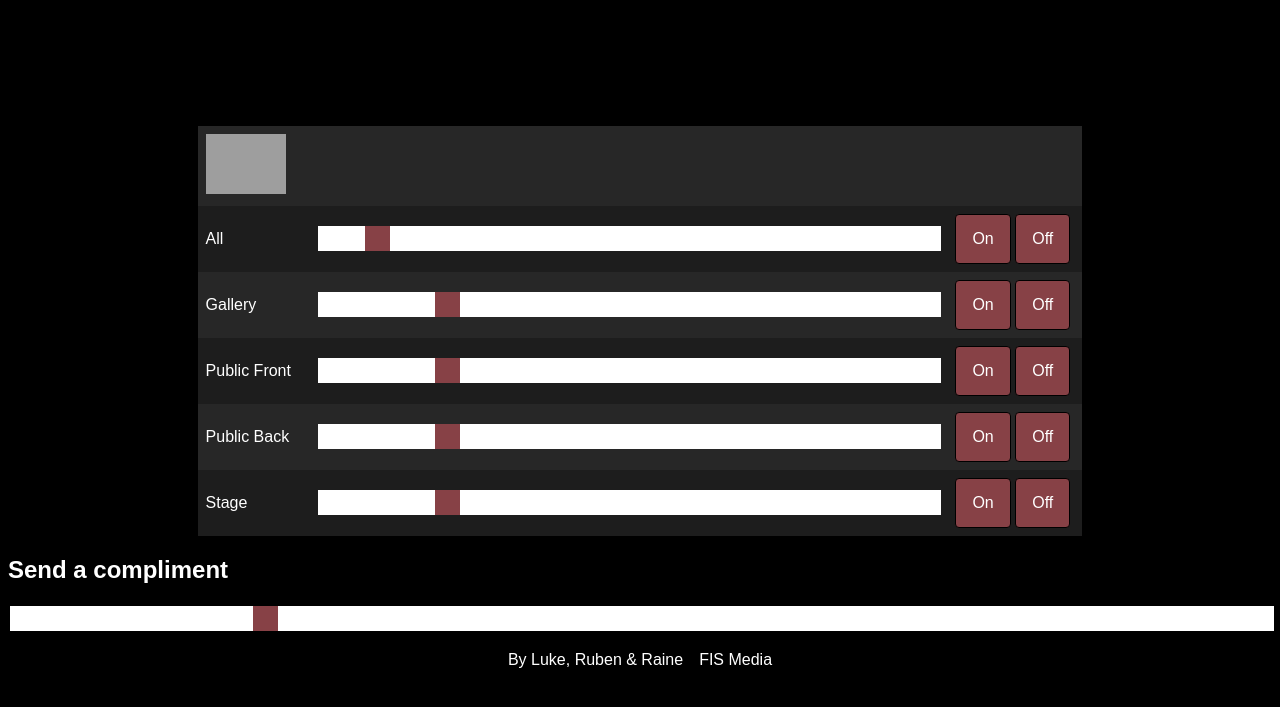
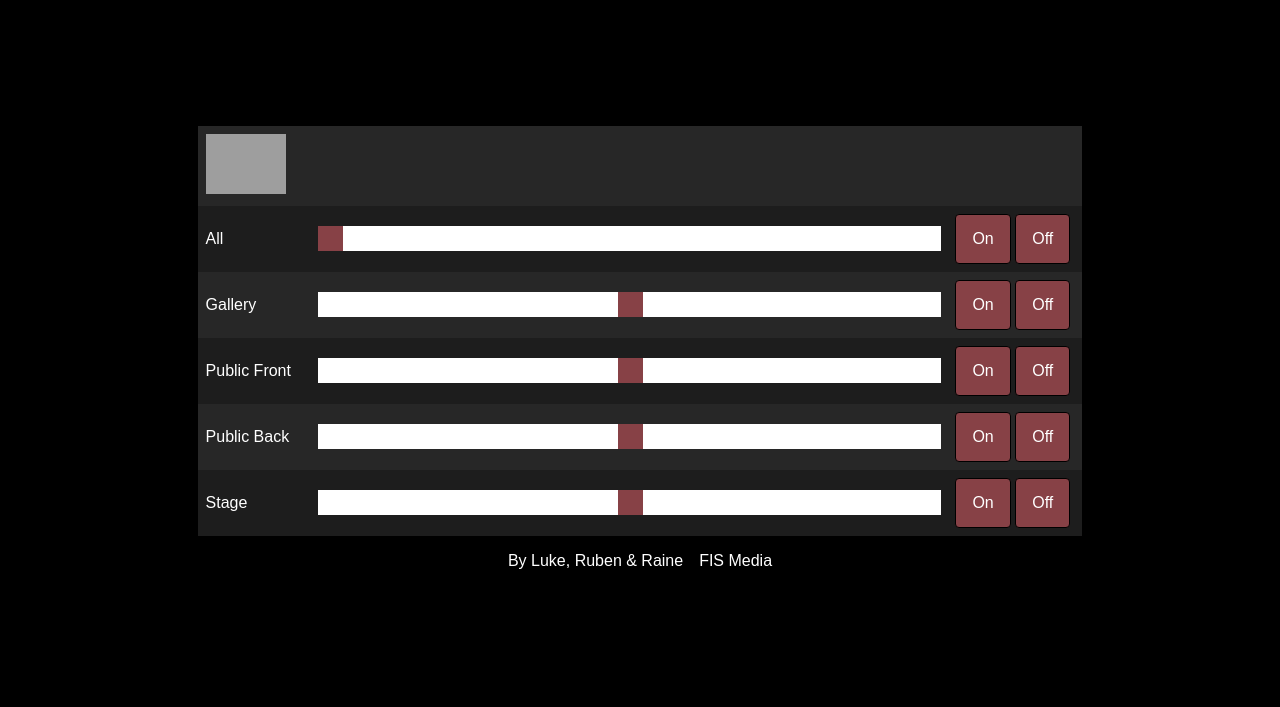
Before and after one commit to luke-da-nuke/FIS-Auditorium-Python, a Flask app: page / in a window 1280 px wide. Shown: the top 707 px of the page. Run offline with Flask 2, Linux system fonts and the light colour scheme; grey boxes are pictures that could not be loaded.

Commit message:
all sliders print in python

```diff
--- a/app.py
+++ b/app.py
@@ -1,41 +1,20 @@
 from flask import Flask, render_template, request,  url_for, redirect
-app = Flask(__name__)
-app.secret_key = "ssssh don't tell anyone"
-
-brights = {
+app = Flask(__name__)                                               #creates the flask webapp
+app.secret_key = "some highway in america or smth"                  #for secure transfer
+brights = {                                                         #dictionary that stores brightness value of each light section from 0-255
     "GallaryRng" : None,
-    "front" : None,
-    "back" : None,
-    "stage" : None
+    "PublicFRng" : None,
+    "PublicBRng" : None,
+    "StageRng" : None
 }
 c=20
-print ("test"+str(c))
-@app.route("/", methods=['GET', 'POST'])
+@app.route("/")                                                      #creates main page at ./ and names it home
 def home():
-    if request.method == 'POST':
-        if request.form.get('action1') == 'VALUE1':
-            print("yayaya")
-        print("Moving Forward...")
-        test = request.form.get('GallaryRnga')
-        print (test)
-    elif request.method == 'GET':
-        return render_template('index.html',c=c)
-    return render_template('index.html',c=c)
-@app.route('/slider_update', methods=['POST', 'GET'])
-def slider():
-    received_data = request.data
-    print("test")
-    print(received_data)
-    return received_data
-
-@app.route("/add-compliment", methods=["POST"])
+    return render_template('index.html',v=brights)
+@app.route("/slider_update", methods=["POST"])                       #API to update dictionary when sliders are changed
 def add_compliment():
-    brights["GallaryRng"] = request.values.get('GallaryRng')
-    print("value:  "+ brights["GallaryRng"])
+    for x in brights:
+        brights[x] = request.values.get(x)
+        debugtxt = "the value of {} is {}"
+        print(debugtxt.format(x,brights[x]))
     return redirect(url_for('home'))
-#do something
-# @app.route("/test", methods=["POST","GET"])
-# def test():
-#     AllRng = request.form["AllRng"]
-#     print (AllRng)
-#     return AllRng
--- a/static/main.js
+++ b/static/main.js
@@ -2,7 +2,7 @@ var allids = ["AllRng", "GallaryRng", "PublicFRng", "PublicBRng", "StageRng"] //
 var allBtnOnID = ["AllRngBtnOn", "GallaryRngBtnOn", "PublicFRngBtnOn", "PublicBRngBtnOn", "StageRngBtnOn"]
 var allBtnOffID = ["AllRngBtnOff", "GallaryRngBtnOff", "PublicFRngBtnOff", "PublicBRngBtnOff", "StageRngBtnOff"]
   function submit(){
-    document.getElementById("compliment-form").submit();
+    document.getElementById("slider-form").submit();
   };
 
   function RangeFunc(id, btnID, OppositebtnID, state) { //func for changing slider value when pressing btn| state = on/off
@@ -17,6 +17,7 @@ var allBtnOffID = ["AllRngBtnOff", "GallaryRngBtnOff", "PublicFRngBtnOff", "Publ
       document.getElementById(OppositebtnID).style.boxShadow = "none";
       slider.value = "0"
     }
+    submit();
   }
 
   function RangeFuncAll(state) { //func for changing all slider values when using 'all' btns
@@ -36,17 +37,16 @@ var allBtnOffID = ["AllRngBtnOff", "GallaryRngBtnOff", "PublicFRngBtnOff", "Publ
         document.getElementById(allids[i]).value = 0;
         i++;
       }
+      submit();
   }
 
   function RangesyncAll(){ //Syncs all sliders to 'all' slider
     AllSlider = document.getElementById("AllRng")
     i = 0
-    // http.open('POST', 'http://127.0.0.1:5000/slider_update')
-    // http.send(AllSlider.value)
-    // console.log(AllSlider.value)
     while (allids.length > i){
       x = document.getElementById(allids[i])
       x.value = AllSlider.value
       i++
     }
+    submit();
   }
--- a/templates/index.html
+++ b/templates/index.html
@@ -10,6 +10,7 @@
   <script src="{{url_for('static', filename = 'main.js')}}"></script>
 
 <html>
+<form method="post" action="/slider_update" class="main-form" id="slider-form">
   <table>
     <colgroup>
       <col span="1" style="width: 110px">
@@ -21,38 +22,38 @@
     </tr>
       <tr>
         <td>All</td>
-      <td><input type="range" min="0" max="255" value="{{c}}" name="AllRng" class="slider" id="AllRng"  oninput="RangesyncAll()" onchange="ButtonOnAnimation('AllRng')"></td>
+        <td><input type="range" min="0" max="255" value="0" name="AllRng" class="slider" id="AllRng"  oninput="RangesyncAll()" onchange="ButtonOnAnimation('AllRng')"></td>
         <td><button type="button" id="AllRngBtnOn" onclick="RangeFuncAll('on')">On</button>&nbsp<button type="button" id="AllRngBtnOff" onclick="RangeFuncAll('off')" >Off</button></td>
       </tr>
       <tr>
         <td>Gallery</td>
-      <td><input type="range" min="0" max="255" value="50" name="GallaryRng" class="slider" id="GallaryRng"></td>
+        <td><input type="range" min="0" max="255" value="{{v['GallaryRng']}}" name="GallaryRng" class="slider" id="GallaryRng" onchange="submit()"></td>
         <td><button type="button" id="GallaryRngBtnOn" onclick="RangeFunc('GallaryRng', 'GallaryRngBtnOn', 'GallaryRngBtnOff', 'on')" >On</button>&nbsp<button type="button" id="GallaryRngBtnOff" onclick="RangeFunc('GallaryRng', 'GallaryRngBtnOff', 'GallaryRngBtnOn', 'off')" >Off</button></td>
       </tr>
       <tr>
         <td>Public Front</td>
-      <td><input type="range" min="0" max="255" value="50" name="name_of_slider" class="slider" id="PublicFRng"></td>
+        <td><input type="range" min="0" max="255" value="{{v['PublicFRng']}}" name="PublicFRng" class="slider" id="PublicFRng" onchange="submit()"></td>
         <td><button type="button" id="PublicFRngBtnOn" onclick="RangeFunc('PublicFRng', 'PublicFRngBtnOn', 'PublicFRngBtnOff', 'on')">On</button>&nbsp<button type="button" id="PublicFRngBtnOff" onclick="RangeFunc('PublicFRng', 'PublicFRngBtnOff', 'PublicFRngBtnOn', 'off')">Off</button></td>
       </tr>
       <tr>
         <td>Public Back</td>
-      <td><input type="range" min="0" max="255" value="50" name="name_of_slider" class="slider" id="PublicBRng"></td>
+        <td><input type="range" min="0" max="255" value="{{v['PublicBRng']}}" name="PublicBRng" class="slider" id="PublicBRng" onchange="submit()"></td>
         <td><button type="button" id="PublicBRngBtnOn" onclick="RangeFunc('PublicBRng', 'PublicBRngBtnOn', 'PublicBRngBtnOff', 'on')">On</button>&nbsp<button type="button" id="PublicBRngBtnOff" onclick="RangeFunc('PublicBRng', 'PublicBRngBtnOff', 'PublicBRngBtnOn', 'off')">Off</button></td>
       </tr>
       <tr>
         <td>Stage</td>
-      <td><input type="range" min="0" max="255" value="50" name="name_of_slider" class="slider" id="StageRng"></td>
+        <td><input type="range" min="0" max="255" value="{{v['StageRng']}}" name="StageRng" class="slider" id="StageRng" onchange="submit()"></td>
         <td><button type="button" id="StageRngBtnOn" onclick="RangeFunc('StageRng', 'StageRngBtnOn', 'StageRngBtnOff', 'on')">On</button>&nbsp<button type="button" id="StageRngBtnOff" onclick="RangeFunc('StageRng', 'StageRngBtnOff', 'StageRngBtnOn', 'off')">Off</button></td>
       </tr>
   </table>
+</form>
 <!--
 <input type="submit" value="VALUE1" name="action1" form="my_form"/>
 <input type="submit" value="VALUE2" name="action2" form="my_form"/>
 <input type="range" min="0" max="255" value="50" name="AllRng" class="slider" id="AllRng"  > -->
-<h2> Send a compliment </h2>
-<form method="post" action="/add-compliment" class="main-form" id="compliment-form">
-  <input type="range" min="0" max="255" value="50" name="GallaryRng" class="slider" onchange="submit()"/>
-</form>
+
+  <!-- <input type="range" min="0" max="255" value="50" name="GallaryRng" class="slider" onchange="submit()"/> -->
+
 <p style="text-align: center; margin-bottom: 10px;">By Luke, Ruben & Raine&emsp;FIS Media</p>
 
 </html>
```
Lines whose indentation alone changed are shown as unchanged.
